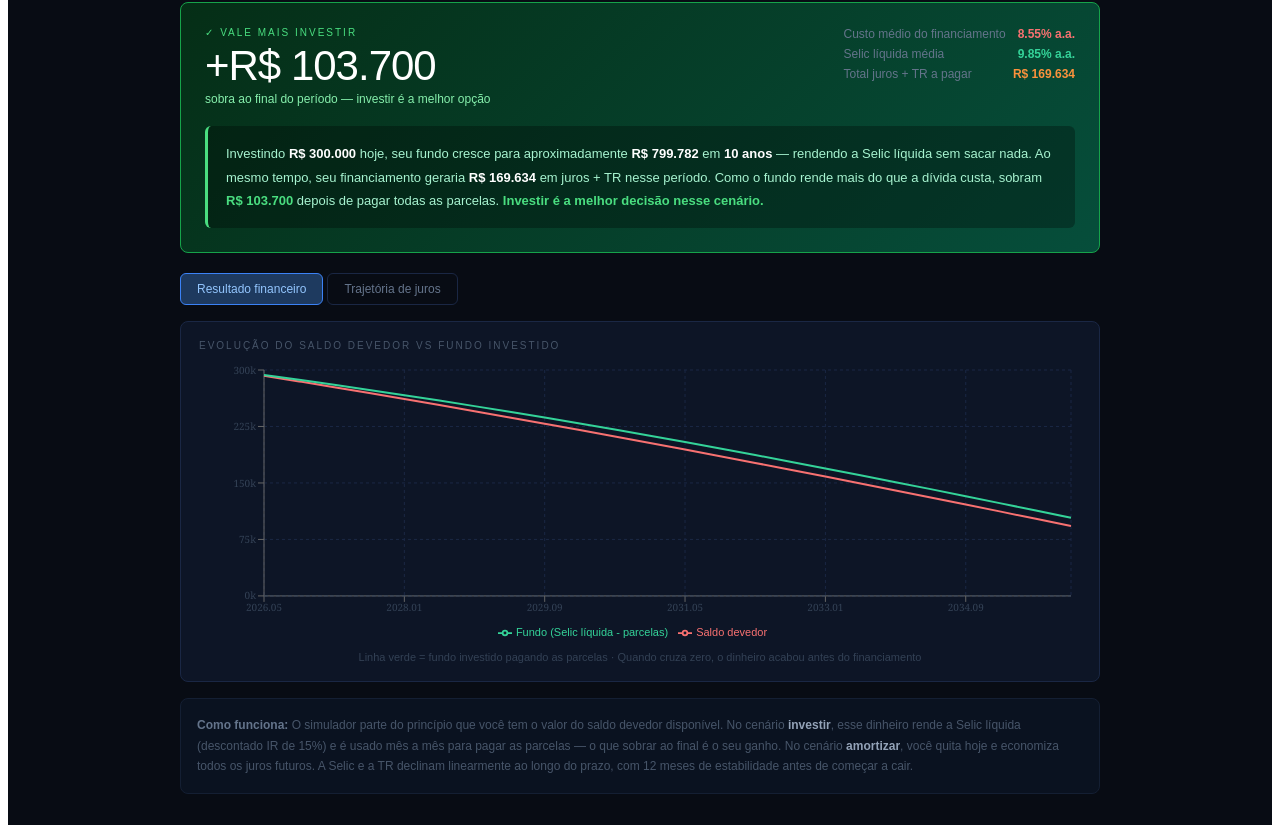
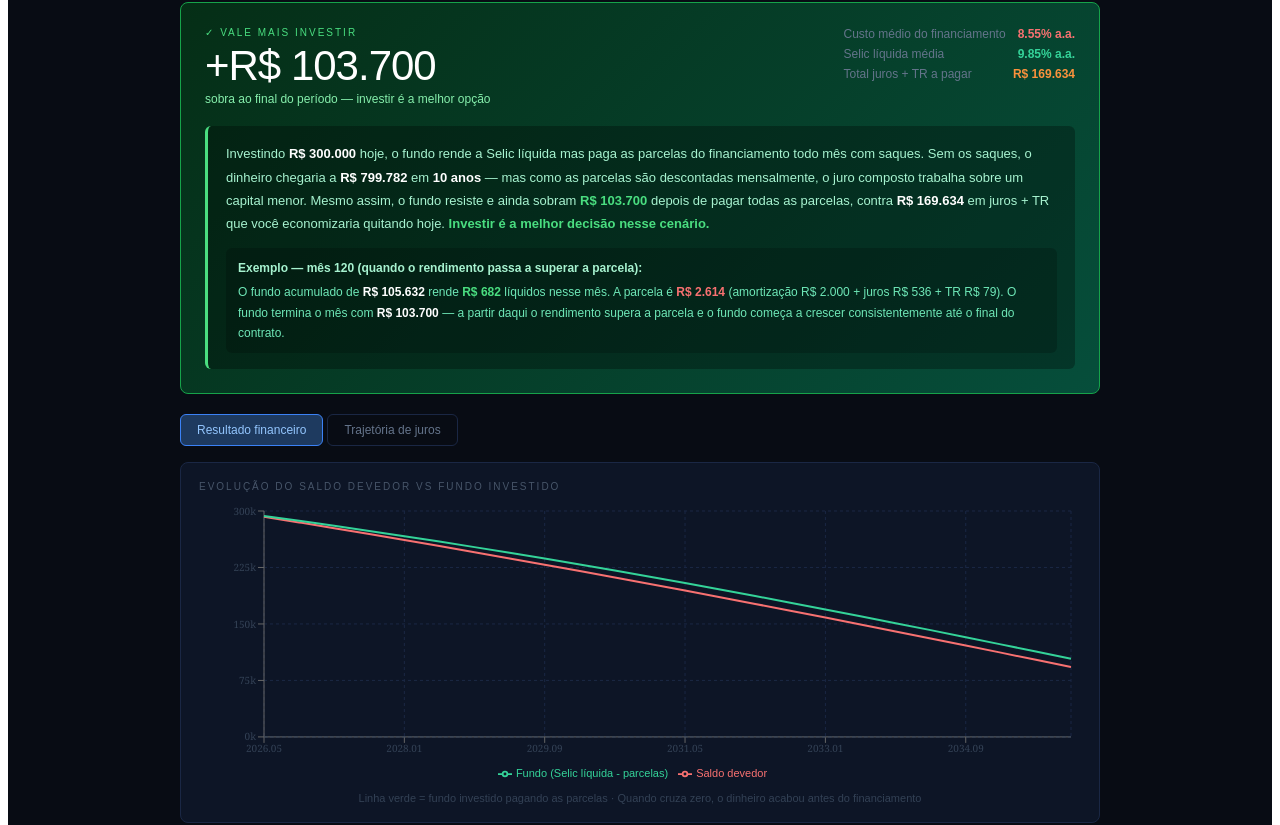
Before and after one commit to igormgomes/simulador-financiamento-imobiliario, a React (Vite) app: page / in a window 1280 px wide. Shown: the part 754-1579 px from the top of the page. Built offline with nearby package versions, Linux system fonts and the light colour scheme.

Commit message:
a lot of changes

```diff
--- a/src/App.jsx
+++ b/src/App.jsx
@@ -177,6 +177,37 @@ export default function Simulador() {
     const totalParcelasPagas = amortizacaoMensal * total + totalJurosFin;
     const anos = Math.round(total / 12);
 
+    // Mês 1 fixed (for red scenario)
+    const sm1 = Math.pow(1 + selicCurve[0] / 100, 1/12) - 1;
+    const slm1 = sm1 * (1 - ir / 100);
+    const trm1 = Math.pow(1 + trCurve[0] / 100, 1/12) - 1;
+    const j1 = saldoDevedor * taxaMensalContrato;
+    const t1 = saldoDevedor * trm1;
+    const p1 = amortizacaoMensal + j1 + t1;
+    const r1 = saldoDevedor * slm1;
+    const mes1 = { rendimento: r1, parcela: p1, juros: j1, tr: t1, fundoAntes: saldoDevedor, fundoApos: saldoDevedor + r1 - p1 };
+
+    // Find first month where fund return >= installment (for green scenario)
+    let exMes = 1, exRendimento = 0, exParcela = 0, exJuros = 0, exTr = 0, exFundoAntes = saldoDevedor, exFundoApos = 0;
+    let tempSaldo = saldoDevedor;
+    let tempFundo = saldoDevedor;
+    for (let m = 1; m <= total; m++) {
+      const sm = Math.pow(1 + selicCurve[m-1] / 100, 1/12) - 1;
+      const slm = sm * (1 - ir / 100);
+      const trm = Math.pow(1 + trCurve[m-1] / 100, 1/12) - 1;
+      const j = tempSaldo * taxaMensalContrato;
+      const t = tempSaldo * trm;
+      const p = amortizacaoMensal + j + t;
+      const r = tempFundo * slm;
+      if (r >= p || m === total) {
+        exMes = m; exRendimento = r; exParcela = p; exJuros = j; exTr = t;
+        exFundoAntes = tempFundo; exFundoApos = tempFundo + r - p;
+        break;
+      }
+      tempSaldo = Math.max(0, tempSaldo - amortizacaoMensal + t);
+      tempFundo = tempFundo * (1 + slm) - p;
+    }
+
     return {
       fundoFinal: fundoInveste, fundoBruto, totalJurosFin, totalParcelasPagas, anos,
       vantagem: fundoInveste > 0,
@@ -184,6 +215,10 @@ export default function Simulador() {
       chartData, selicChartData,
       custoMedioFin: (taxaJurosAnual + trMedia).toFixed(2),
       selicLiquidaMedia: (((Math.pow(1 + selicMedia / 100, 1/12) - 1) * (1 - ir / 100)) * 12 * 100).toFixed(2),
+      exMes: { mes: exMes, rendimento: exRendimento, parcela: exParcela, juros: exJuros, tr: exTr, fundoAntes: exFundoAntes, fundoApos: exFundoApos },
+      mes1,
+
+
     };
   }, [saldoDevedor, amortizacaoMensal, taxaJurosAnual, parcelasRestantes, selicInicio, selicFim, trInicio, trFim, mesesHold, ir]);
 
@@ -368,23 +403,43 @@ export default function Simulador() {
             {vantagem ? (
               <>
                 Investindo <strong style={{color:'#fff'}}>{formatBRL(saldoDevedor)}</strong> hoje,
-                seu fundo cresce para aproximadamente <strong style={{color:'#fff'}}>{formatBRL(animatedFundoBruto)}</strong> em{' '}
-                <strong style={{color:'#fff'}}>{resultado.anos} anos</strong> — rendendo a Selic líquida sem sacar nada.
-                Ao mesmo tempo, seu financiamento geraria <strong style={{color:'#fff'}}>{formatBRL(resultado.totalJurosFin)}</strong> em
-                juros + TR nesse período. Como o fundo rende mais do que a dívida custa,
-                sobram <strong style={{color:'#4ade80'}}>{formatBRL(animatedDiferenca)}</strong> depois
-                de pagar todas as parcelas.{' '}
+                o fundo rende a Selic líquida mas paga as parcelas do financiamento todo mês com saques.
+                Sem os saques, o dinheiro chegaria a <strong style={{color:'#fff'}}>{formatBRL(animatedFundoBruto)}</strong> em{' '}
+                <strong style={{color:'#fff'}}>{resultado.anos} anos</strong> — mas como as parcelas são descontadas mensalmente,
+                o juro composto trabalha sobre um capital menor. Mesmo assim, o fundo resiste e ainda sobram{' '}
+                <strong style={{color:'#4ade80'}}>{formatBRL(animatedDiferenca)}</strong> depois de pagar todas as parcelas,
+                contra <strong style={{color:'#fff'}}>{formatBRL(resultado.totalJurosFin)}</strong> em juros + TR que você economizaria quitando hoje.{' '}
                 <strong style={{color:'#4ade80'}}>Investir é a melhor decisão nesse cenário.</strong>
+                <div style={{marginTop:'12px', padding:'10px 12px', background:'rgba(0,0,0,0.2)', borderRadius:'6px', fontSize:'12px', color:'#6ee7b7', lineHeight:'1.7'}}>
+                  <strong style={{color:'#a7f3d0', display:'block', marginBottom:'4px'}}>Exemplo — mês {resultado.exMes.mes} (quando o rendimento passa a superar a parcela):</strong>
+                  O fundo acumulado de <strong style={{color:'#fff'}}>{formatBRL(resultado.exMes.fundoAntes)}</strong> rende{' '}
+                  <strong style={{color:'#4ade80'}}>{formatBRL(resultado.exMes.rendimento)}</strong> líquidos nesse mês.
+                  A parcela é <strong style={{color:'#f87171'}}>{formatBRL(resultado.exMes.parcela)}</strong> (amortização{' '}
+                  {formatBRL(amortizacaoMensal)} + juros {formatBRL(resultado.exMes.juros)} + TR {formatBRL(resultado.exMes.tr)}).
+                  O fundo termina o mês com <strong style={{color:'#fff'}}>{formatBRL(resultado.exMes.fundoApos)}</strong> —{' '}
+                  a partir daqui o rendimento supera a parcela e o fundo começa a crescer consistentemente até o final do contrato.
+
+                </div>
               </>
             ) : (
               <>
                 Investindo <strong style={{color:'#fff'}}>{formatBRL(saldoDevedor)}</strong> hoje,
-                seu fundo cresceria para aproximadamente <strong style={{color:'#fff'}}>{formatBRL(animatedFundoBruto)}</strong> em{' '}
-                <strong style={{color:'#fff'}}>{resultado.anos} anos</strong>. Porém, o total de parcelas
-                a pagar soma <strong style={{color:'#fff'}}>{formatBRL(resultado.totalParcelasPagas)}</strong> — mais
-                do que o fundo consegue gerar nesse cenário de juros. Quitar o financiamento hoje
-                economiza <strong style={{color:'#f87171'}}>{formatBRL(animatedDiferenca)}</strong> no total.{' '}
+                o fundo rende a Selic líquida mas precisa sacar as parcelas todo mês para pagar o financiamento.
+                Sem os saques, o dinheiro chegaria a <strong style={{color:'#fff'}}>{formatBRL(animatedFundoBruto)}</strong> em{' '}
+                <strong style={{color:'#fff'}}>{resultado.anos} anos</strong> — mas os saques mensais consomem o capital
+                mais rápido do que ele consegue render nesse cenário de juros baixos. O fundo se esgota antes
+                do fim do contrato, com um déficit de <strong style={{color:'#f87171'}}>{formatBRL(animatedDiferenca)}</strong>.
+                Quitar hoje economiza esse valor em juros + TR.{' '}
                 <strong style={{color:'#f87171'}}>Amortizar é a melhor decisão nesse cenário.</strong>
+                <div style={{marginTop:'12px', padding:'10px 12px', background:'rgba(0,0,0,0.2)', borderRadius:'6px', fontSize:'12px', color:'#fde68a', lineHeight:'1.7'}}>
+                  <strong style={{color:'#fef3c7', display:'block', marginBottom:'4px'}}>Exemplo — mês 1:</strong>
+                  O fundo de <strong style={{color:'#fff'}}>{formatBRL(resultado.mes1.fundoAntes)}</strong> rende{' '}
+                  <strong style={{color:'#4ade80'}}>{formatBRL(resultado.mes1.rendimento)}</strong> líquidos.
+                  A parcela é <strong style={{color:'#f87171'}}>{formatBRL(resultado.mes1.parcela)}</strong> (amortização{' '}
+                  {formatBRL(amortizacaoMensal)} + juros {formatBRL(resultado.mes1.juros)} + TR {formatBRL(resultado.mes1.tr)}).
+                  O fundo termina com <strong style={{color:'#fff'}}>{formatBRL(resultado.mes1.fundoApos)}</strong> —{' '}
+                  a parcela supera o rendimento desde o início. Com a Selic caindo ao longo do tempo, esse desequilíbrio se agrava e o fundo se esgota antes do fim do contrato.
+                </div>
               </>
             )}
           </div>
@@ -452,7 +507,7 @@ export default function Simulador() {
 
         {/* Footer */}
         <div style={{ background: '#0a1220', border: '1px solid #141f33', borderRadius: '8px', padding: '16px', fontSize: '12px', lineHeight: '1.7', color: '#475569', fontFamily: 'sans-serif' }}>
-          <strong style={{ color: '#64748b' }}>Como funciona:</strong> O simulador parte do princípio que você tem o valor do saldo devedor disponível. No cenário <strong style={{color:'#94a3b8'}}>investir</strong>, esse dinheiro rende a Selic líquida (descontado IR de {ir}%) e é usado mês a mês para pagar as parcelas — o que sobrar ao final é o seu ganho. No cenário <strong style={{color:'#94a3b8'}}>amortizar</strong>, você quita hoje e economiza todos os juros futuros. A Selic e a TR declinam linearmente ao longo do prazo, com {mesesHold} meses de estabilidade antes de começar a cair.
+          <strong style={{ color: '#64748b' }}>Como funciona:</strong> O simulador assume que você tem o valor do saldo devedor disponível para investir. No cenário <strong style={{color:'#94a3b8'}}>investir</strong>, esse dinheiro é aplicado na Selic líquida (IR de {ir}%) e a cada mês uma parcela é sacada do fundo para pagar o financiamento — o juro composto existe, mas trabalha sobre um capital que encolhe a cada saque. O que sobrar ao final é o ganho líquido. No cenário <strong style={{color:'#94a3b8'}}>amortizar</strong>, você quita hoje e economiza todos os juros futuros. O valor "seu fundo cresce para R$ X" na análise acima mostra o potencial sem saques — o número que realmente importa é o que sobra depois de pagar todas as parcelas. A Selic e a TR declinam linearmente ao longo do prazo, com {mesesHold} meses de estabilidade antes de começar a cair.
         </div>
       </div>
     </div>
```
